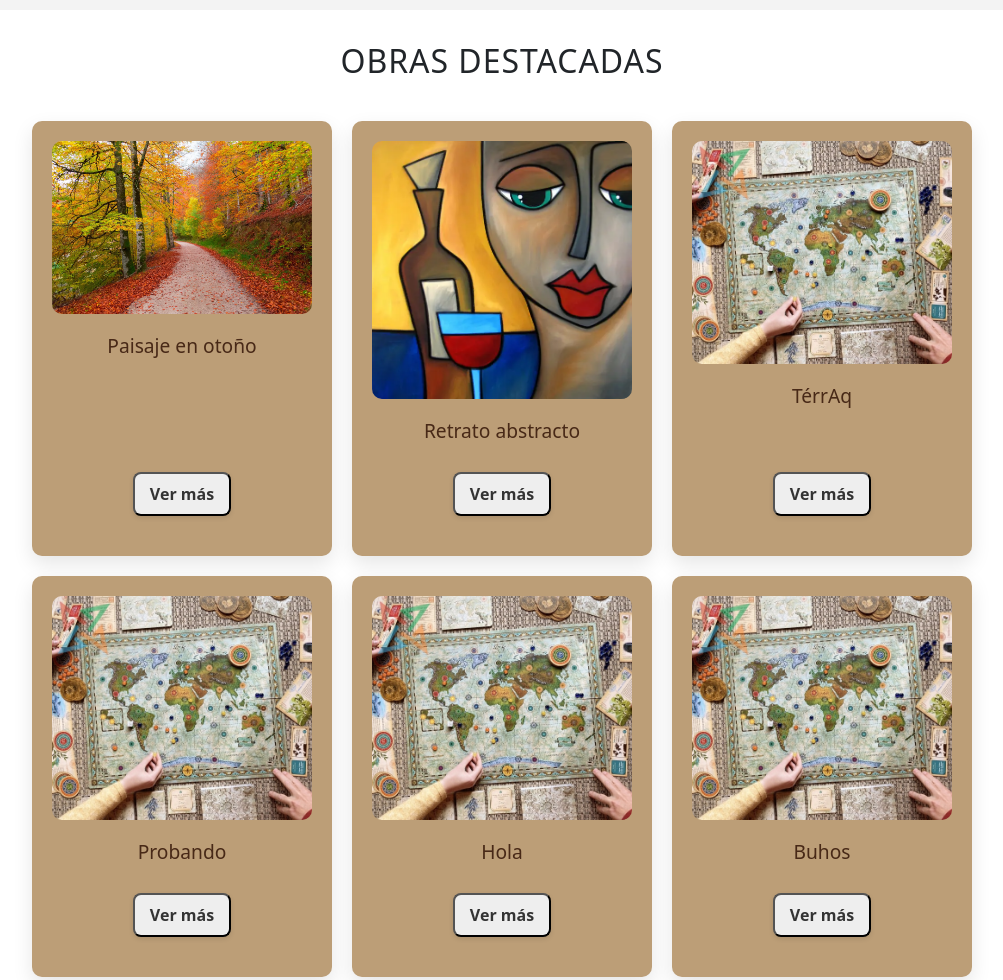
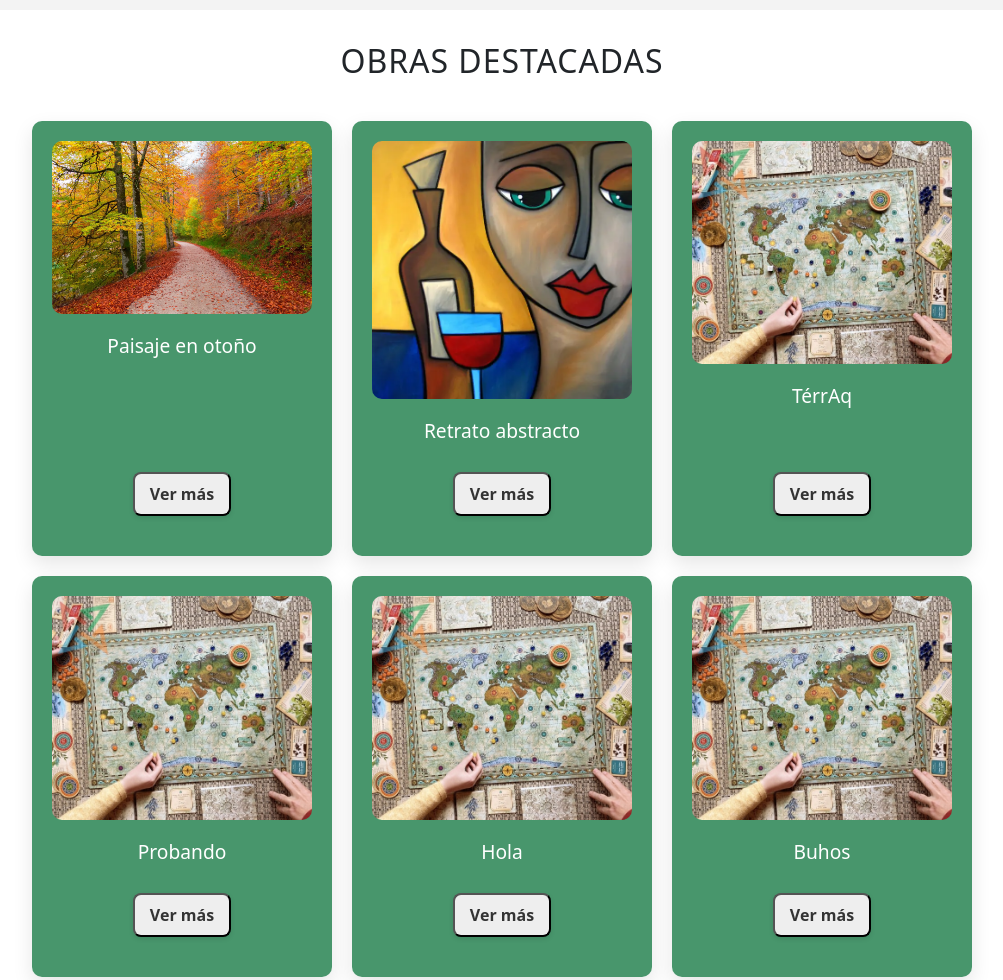
Before and after one commit to serenaborghesi/lorena-minoretti-art, a plain HTML site: page index.html in a window 1280 px wide. Shown: the part 680-1660 px from the top of the page, without its empty margins (138-1141 px from the left). Drawn offline with nearby package versions, Linux system fonts and the light colour scheme.

```diff
--- a/styles.css
+++ b/styles.css
@@ -340,8 +340,8 @@ img.img-fluid {
 
 /* Tarjetas de obras estéticas y responsive */
 .obra-card {
-  background: rgb(188,158,119);
-  color: rgba(59,28,12,0.9);
+  background: #298554da;
+  color: white;
   border-radius: 10px;
   padding: 20px;
   display: flex;
```
